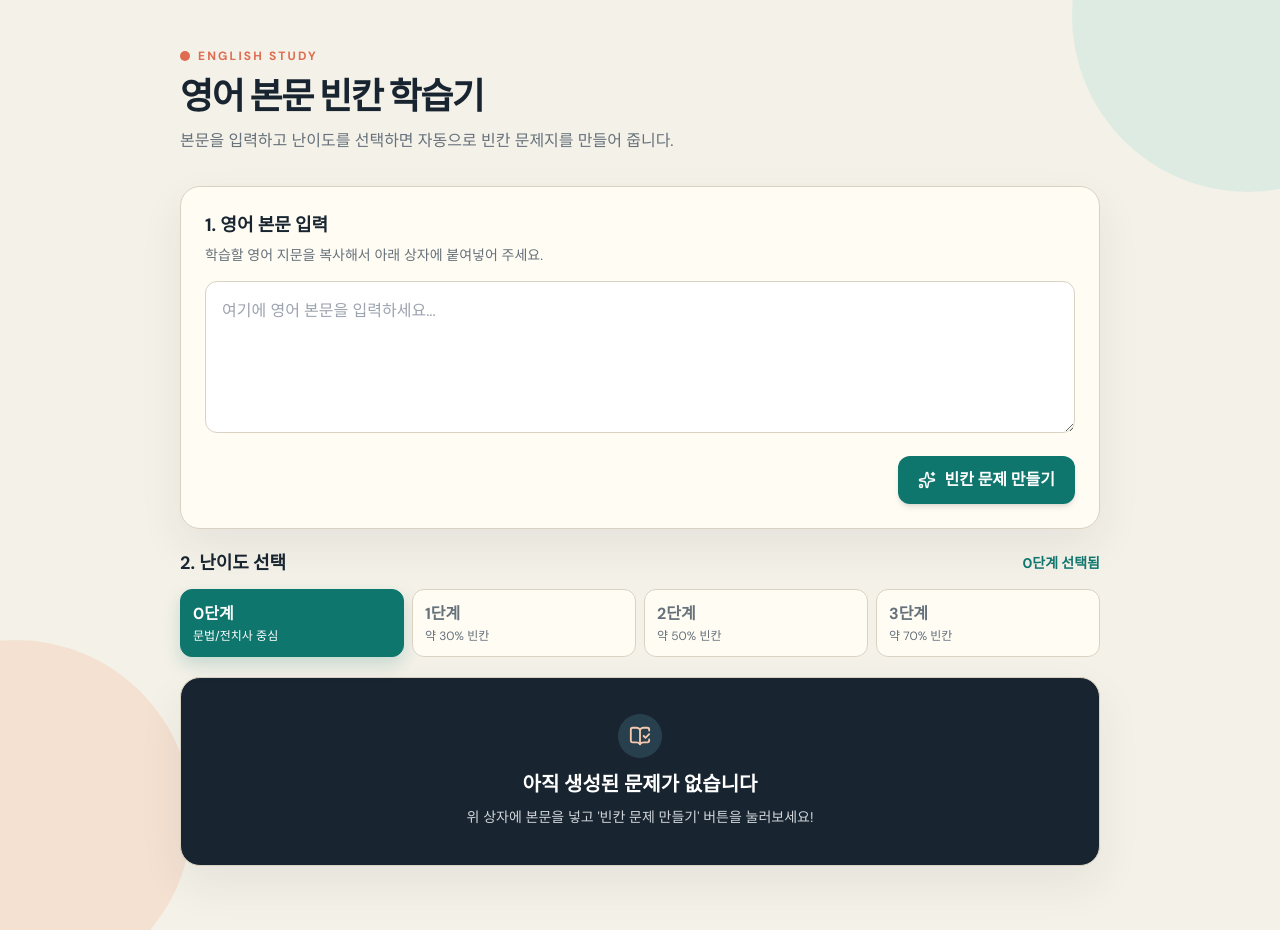
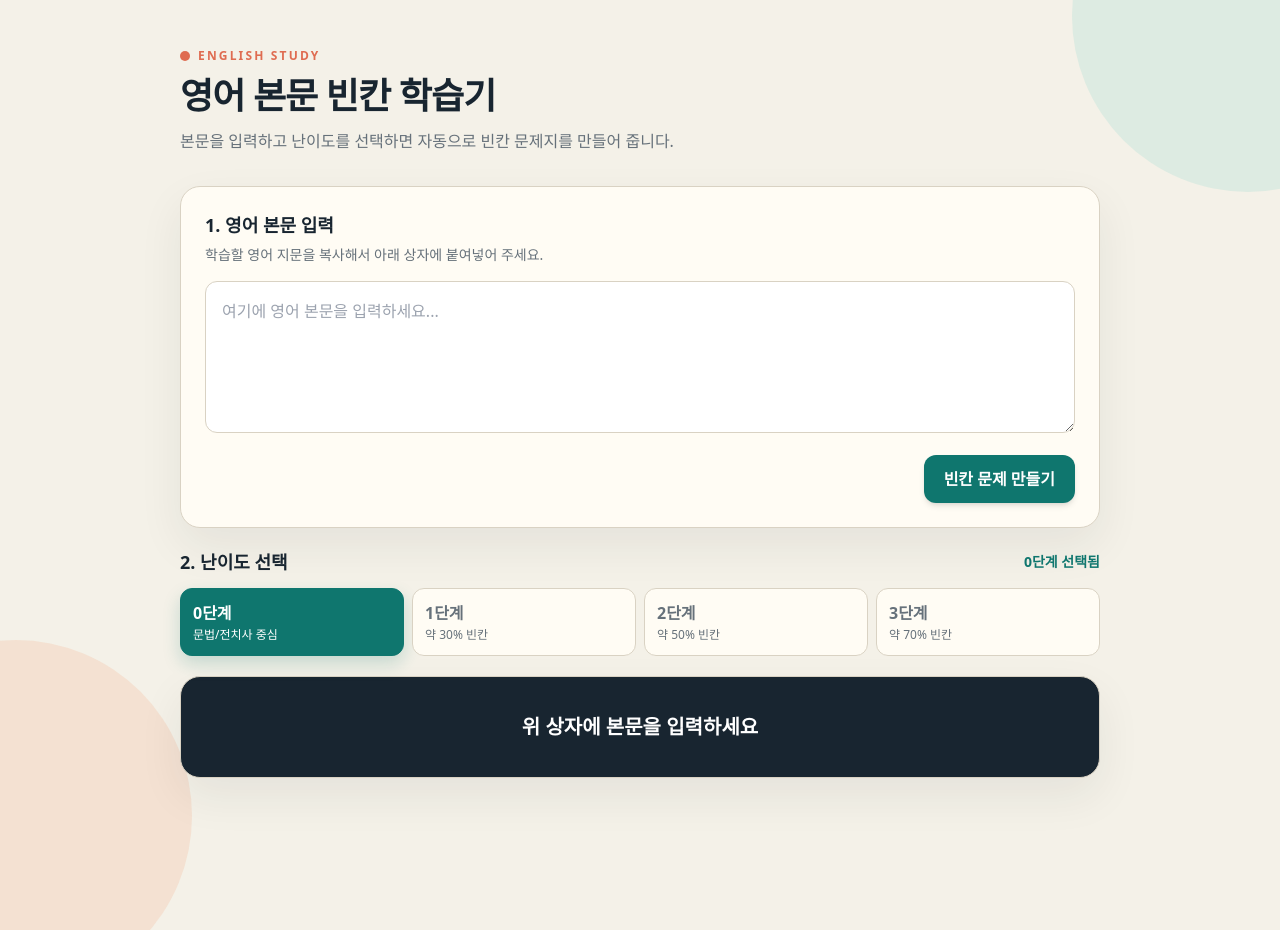
Before and after one commit to stella445/studyenglisheasybySEO, a plain HTML site: page index.html in a window 1280 px wide. After the commit the page ends 842 px from the top, so only its background shows below. Drawn offline with nearby package versions, Linux system fonts and the light colour scheme.

Commit message:
Update index.html

```diff
--- a/index.html
+++ b/index.html
@@ -6,7 +6,6 @@
   <title>영어 본문 빈칸 채우기 학습기</title>
   <script src="https://cdn.tailwindcss.com/3.4.17"></script>
   <script src="https://cdn.jsdelivr.net/npm/lucide@0.263.0/dist/umd/lucide.min.js"></script>
-  <link href="https://fonts.googleapis.com/css2?family=DM+Sans:wght@400;500;600;700&amp;family=Fraunces:opsz,wght@9..144,600;9..144,700&amp;display=swap" rel="stylesheet">
   <style>
     :root {
       --ink: #182530;
@@ -24,7 +23,7 @@
       margin: 0;
       min-width: 320px;
       color: var(--ink);
-      font-family: "DM Sans", sans-serif;
+      font-family: system-ui, -apple-system, BlinkMacSystemFont, 'Segoe UI', Roboto, Oxygen, Ubuntu, Cantarell, 'Open Sans', 'Helvetica Neue', sans-serif;
       background-color: var(--paper);
     }
 
@@ -66,11 +65,6 @@
       max-width: 960px;
       margin: 0 auto;
       padding: 3rem 1.25rem 4rem;
-    }
-
-    .display-font {
-      font-family: "Fraunces", serif;
-      letter-spacing: -0.04em;
     }
 
     .paper-panel {
@@ -186,7 +180,7 @@
       <span class="h-2.5 w-2.5 rounded-full bg-[#df6c51]" aria-hidden="true"></span>
       <span class="text-xs font-bold tracking-[0.18em] text-[#df6c51]">ENGLISH STUDY</span>
      </div>
-     <h1 class="display-font text-3xl font-bold leading-tight sm:text-4xl">영어 본문 빈칸 학습기</h1>
+     <h1 class="text-3xl font-bold leading-tight tracking-tight sm:text-4xl">영어 본문 빈칸 학습기</h1>
      <p class="mt-3 max-w-2xl text-base leading-relaxed text-[#66717a]">본문을 입력하고 난이도를 선택하면 자동으로 빈칸 문제지를 만들어 줍니다.</p>
     </header>
 
@@ -200,8 +194,7 @@
 
      <div class="mt-4 flex flex-col gap-3 sm:flex-row sm:items-center sm:justify-between">
       <p id="input-message" class="min-h-[1.25rem] text-sm font-medium text-[#a74131]" aria-live="polite"></p>
-      <button id="generate-button" class="action-button inline-flex items-center justify-center gap-2 rounded-xl bg-[#0f766e] px-5 py-3 font-bold text-white shadow-md" type="button">
-       <i data-lucide="sparkles" style="width:18px;height:18px" aria-hidden="true"></i>
+      <button id="generate-button" class="action-button inline-flex items-center justify-center rounded-xl bg-[#0f766e] px-5 py-3 font-bold text-white shadow-md" type="button">
        <span>빈칸 문제 만들기</span>
       </button>
      </div>
@@ -233,11 +226,7 @@
     </section>
 
     <section id="empty-view" class="paper-panel mt-5 bg-[#182530] px-6 py-9 text-center text-white sm:px-10">
-     <div class="mx-auto mb-3 flex h-11 w-11 items-center justify-center rounded-full bg-[#28404d] text-[#f6c9af]" aria-hidden="true">
-      <i data-lucide="book-open-check" style="width:22px;height:22px"></i>
-     </div>
-     <h2 class="text-xl font-bold">아직 생성된 문제가 없습니다</h2>
-     <p class="mx-auto mt-2 max-w-md text-sm leading-relaxed text-gray-300">위 상자에 본문을 넣고 '빈칸 문제 만들기' 버튼을 눌러보세요!</p>
+     <h2 class="text-xl font-bold">위 상자에 본문을 입력하세요</h2>
     </section>
 
     <section id="quiz-view" class="hidden-view paper-panel mt-5 bg-[#fffcf4] p-5 sm:p-7">
```
